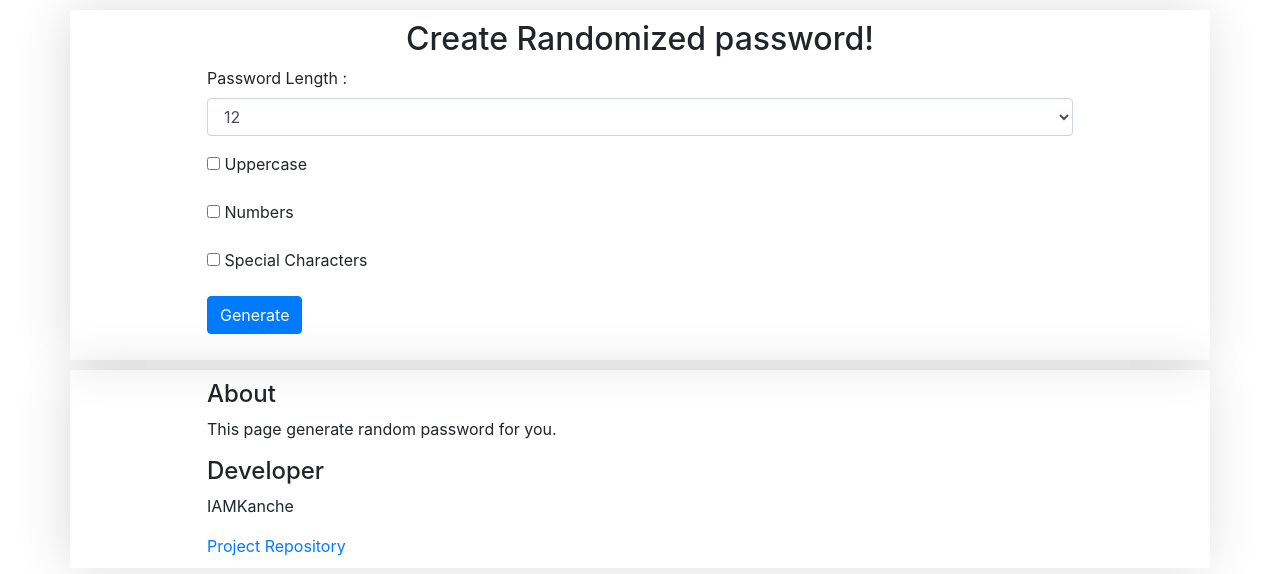
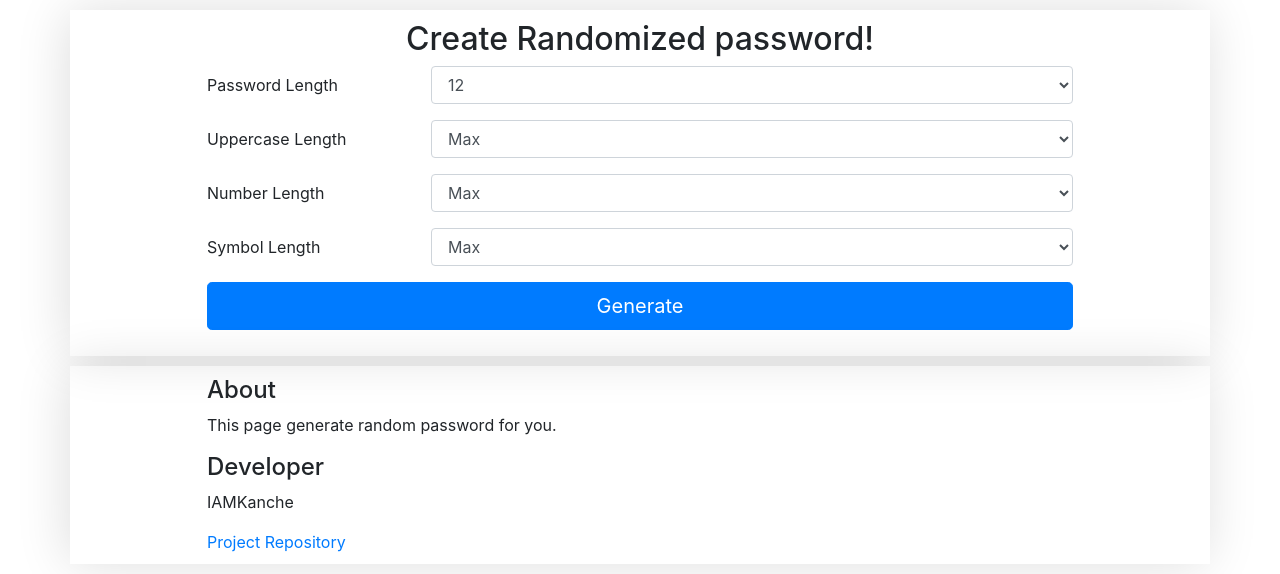
Before and after one commit to IAMKAnche/PasswordGenerator, a Django app: page / in a window 1280 px wide. Shown: the part 56-630 px from the top of the page. Run offline with Django 3.2, Linux system fonts and the light colour scheme; some libraries are stand-ins or nearby versions.

Commit message:
[#4] Improvement

```diff
--- a/app/templates/app/index.html
+++ b/app/templates/app/index.html
@@ -1,6 +1,6 @@
 <link rel="stylesheet" href="https://stackpath.bootstrapcdn.com/bootstrap/4.5.2/css/bootstrap.min.css" integrity="sha384-JcKb8q3iqJ61gNV9KGb8thSsNjpSL0n8PARn9HuZOnIxN0hoP+VmmDGMN5t9UJ0Z" crossorigin="anonymous">
 <title>Password Generator</title>
-<nav class="navbar navbar-expand-lg navbar-dark bg-primary">
+<nav class="navbar sticky-top navbar-expand-lg navbar-dark bg-primary">
 	<a class="navbar-brand" href="{% url 'home' %}">Password Generator</a>
 	<button class="navbar-toggler" type="button" data-toggle="collapse" data-target="#navbarNav" aria-controls="navbarNav" aria-expanded="false" aria-label="Toggle navigation">
 		<span class="navbar-toggler-icon"></span>
@@ -17,34 +17,73 @@
 	<h2 class="text-center">Create Randomized password!</h2>
 	<div class="container" style="width: 80%; margin: auto;">
 		<form action="{% url 'password' %}">
-			<div class="form-group">
-				<label for="length">Password Length :</label>
-				<select id="length" name="length" class="form-control">
+			<div class="form-group row">
+				<label class="col-3 col-form-label">Password Length</label>
+				<div class="col-9">
+					<select id="pass_len" name="pass_len" class="form-control">
 						<option value="4">4</option>
+						<option value="5">5</option>
+						<option value="6">6</option>
+						<option value="7">7</option>
 						<option value="8">8</option>
+						<option value="9">9</option>
 						<option value="10">10</option>
+						<option value="11">11</option>
 						<option value="12" selected>12</option>
+						<option value="13">13</option>
 						<option value="14">14</option>
+						<option value="15">15</option>
 						<option value="16">16</option>
 					</select>
 				</div>
-			<div class="form-group">
-				<input type="checkbox" id="ucase" name="ucase">
-				<label id="ucase" for="ucase">Uppercase</label>
 			</div>
-			<div class="form-group">
-				<input type="checkbox" id="num" name="num">
-				<label for="num">Numbers</label>
+			<div class="form-group row">
+				<label class="col-3 col-form-label">Uppercase Length</label>
+				<div class="col-9">
+					<select id="ucase_len" name="ucase_len" class="form-control">
+						<option value="0">0</option>
+						<option value="1">1</option>
+						<option value="2">2</option>
+						<option value="3">3</option>
+						<option value="4">4</option>
+						<option value="5">5</option>
+						<option value="-1" selected>Max</option>
+					</select>
 				</div>
-			<div class="form-group">
-				<input type="checkbox" id="schar" name="schar">
-				<label for="schar">Special Characters</label>
 			</div>
-			<input id="btn_gen_pass" type="submit" value="Generate" class="btn btn-primary">
+			<div class="form-group row">
+				<label class="col-3 col-form-label">Number Length</label>
+				<div class="col-9">
+					<select id="num_len" name="num_len" class="form-control">
+						<option value="0">0</option>
+						<option value="1">1</option>
+						<option value="2">2</option>
+						<option value="3">3</option>
+						<option value="4">4</option>
+						<option value="5">5</option>
+						<option value="-1" selected>Max</option>
+					</select>
+				</div>
+			</div>
+			<div class="form-group row">
+				<label class="col-3 col-form-label">Symbol Length</label>
+				<div class="col-9">
+					<select id="schar_len" name="schar_len" class="form-control">
+						<option value="0">0</option>
+						<option value="1">1</option>
+						<option value="2">2</option>
+						<option value="3">3</option>
+						<option value="4">4</option>
+						<option value="5">5</option>
+						<option value="-1" selected>Max</option>
+					</select>
+				</div>
+			</div>
+			<input id="btn_gen_pass" type="submit" value="Generate" class="btn btn-block btn-primary btn-lg">
 		</form>
 		{% if password %}
-		<h4>Generated Password</h4>
-		<div class="alert alert-success" role="alert">
+		<h4 class="text-center">Generated Password</h4>
+		<div class="alert alert-info" role="alert">
 			{{ password }}
 		</div>
 		{% endif %}
@@ -62,9 +101,9 @@
 
 <script>
 	window.addEventListener('DOMContentLoaded', (event) => {
-		{% if req.length %}document.getElementById('length').value = {{req.length}}{% endif %}
-		{% if req.ucase %}document.getElementById('ucase').setAttribute('checked', 'checked'){% endif %}
-		{% if req.num %}document.getElementById('num').setAttribute('checked', 'checked'){% endif %}
-		{% if req.schar %}document.getElementById('schar').setAttribute('checked', 'checked'){% endif %}
+		{% if req.pass_len %}document.getElementById('pass_len').value = {{req.pass_len}}{% endif %}
+		{% if req.ucase_len %}document.getElementById('ucase_len').value = {{req.ucase_len}}{% endif %}
+		{% if req.num_len %}document.getElementById('num_len').value = {{req.num_len}}{% endif %}
+		{% if req.schar_len %}document.getElementById('schar_len').value = {{req.schar_len}}{% endif %}
 	});
 </script>
--- a/app/views.py
+++ b/app/views.py
@@ -6,25 +6,47 @@ def home(request):
 	return render(request, 'app/index.html')
 
 def password(request):
-	chars = list(string.ascii_lowercase)
-	req = {}
-	if request.GET.get('ucase'):
-		req['ucase'] = True
-		chars.extend(list(string.ascii_uppercase))
-
-	if request.GET.get('schar'):
-		req['schar'] = True
-		chars.extend(list(string.punctuation))
-
-	if request.GET.get('num'):
-		req['num'] = True
-		chars.extend(list(string.digits))
-
-	length = int(request.GET.get('length', 12))
-	req['length'] = length
-
+	req = {
+		'ucase_len' : request.GET.get('ucase_len'),
+		'schar_len' : request.GET.get('schar_len'),
+		'num_len'   : request.GET.get('num_len'),
+		'pass_len'  : request.GET.get('pass_len'),
+	}
+	char_len = {
+		'pass_len'  : 0,
+		'ucase_len' : 0,
+		'num_len'   : 0,
+		'schar_len' : 0,
+	}
 	generated_password = ''
-	for x in range(length):
-		generated_password += random.choice(chars)
+	chars = list(string.printable.strip())
+	while char_len['pass_len'] < int(req['pass_len']):
+		r_chars = random.choice(chars)
+		# lowecase
+		if (r_chars.islower()):
+			char_len['pass_len']+=1
+			generated_password += r_chars
+			continue
+		# uppercase
+		if (r_chars.isupper() and ( int(req['ucase_len']) == -1
+		or char_len['ucase_len'] < int(req['ucase_len'])) ):
+			char_len['pass_len']+=1
+			char_len['ucase_len']+=1
+			generated_password += r_chars
+			continue
+		# num
+		if (r_chars.isnumeric() and ( int(req['num_len']) == -1
+		or char_len['num_len'] < int(req['num_len'])) ):
+			char_len['pass_len']+=1
+			char_len['num_len']+=1
+			generated_password += r_chars
+			continue
+		# symbols
+		if (r_chars.isalnum() == False and (int(req['schar_len']) == -1
+		or char_len['schar_len'] < int(req['schar_len'])) ):
+			char_len['pass_len']+=1
+			char_len['schar_len']+=1
+			generated_password += r_chars
+			continue
 
 	return render(request, 'app/index.html', {'req':req, 'password':generated_password})
```
Lines whose indentation alone changed are shown as unchanged.
